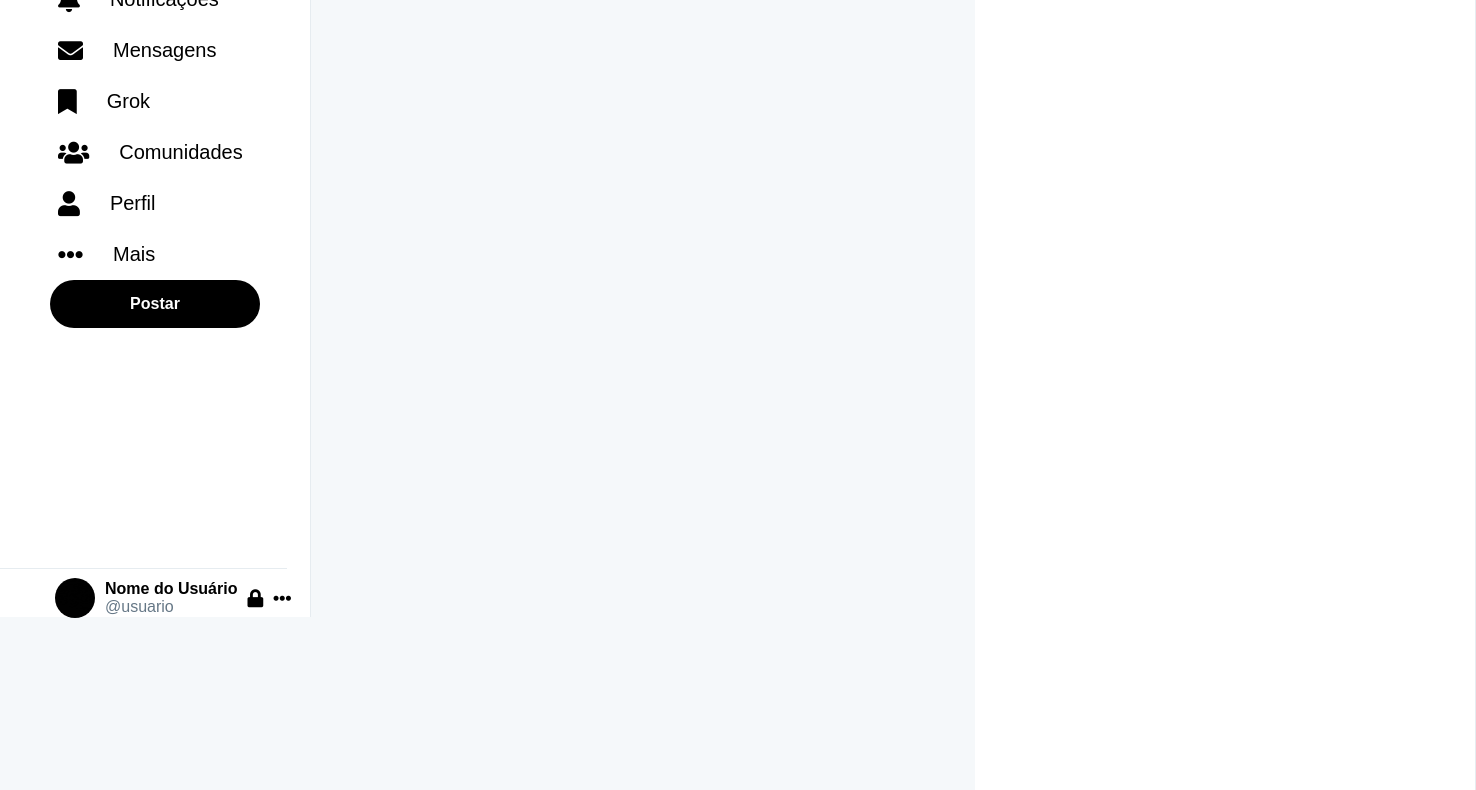
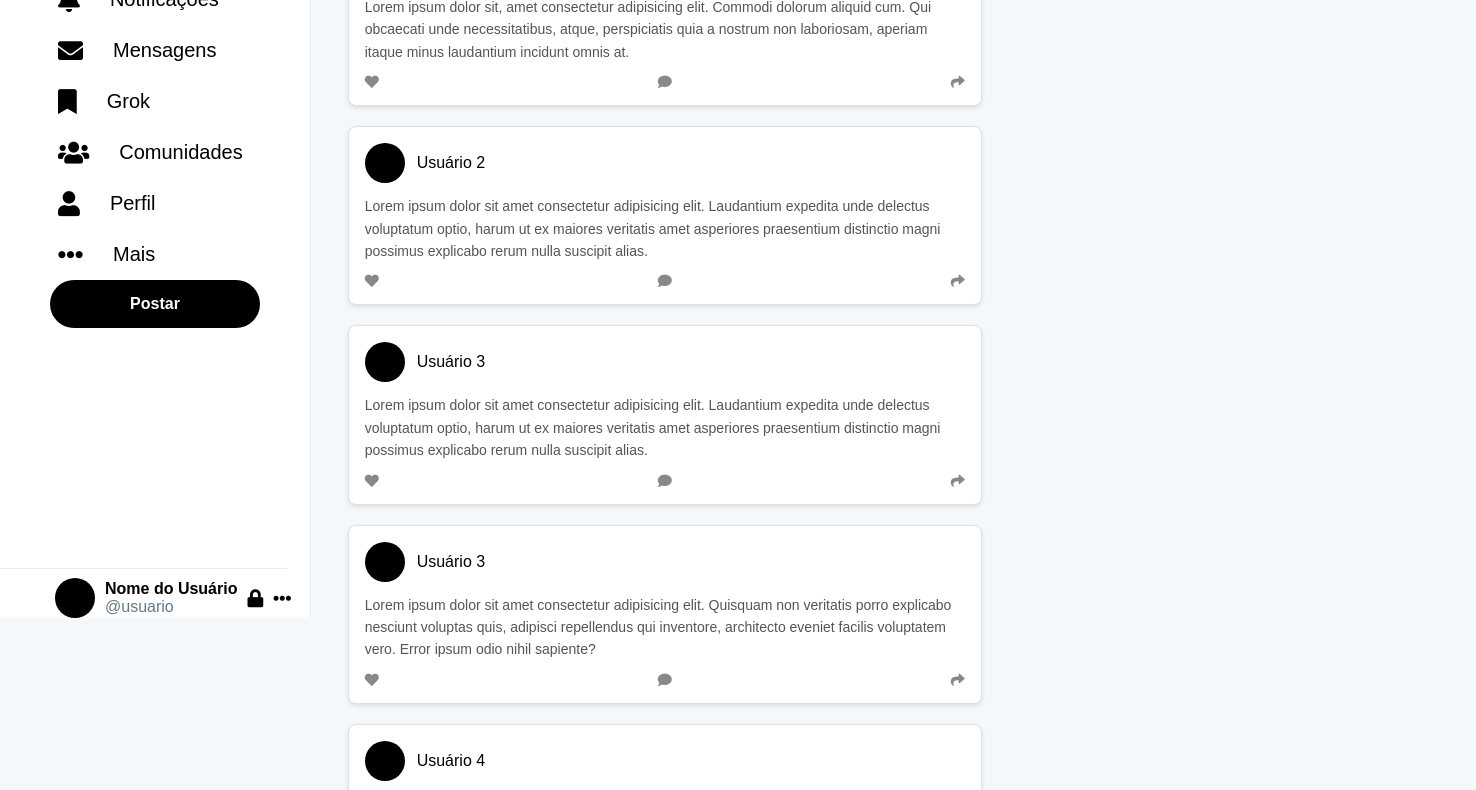
Before and after one commit to ThaisKheyla/x-social-ui, a plain HTML site: page index.html in a window 1280 px wide. Shown: the part 193-983 px from the top of the page, 1476 px wide, since content can reach past the window. Drawn offline with Linux system fonts and the light colour scheme.

Commit message:
cards simulando os posts na página inicial

```diff
--- a/css/style.css
+++ b/css/style.css
@@ -9,8 +9,6 @@ body {
     font-family: Arial, sans-serif;
     margin: 0;
     background-color: #f5f8fa;
-    width: 100%;
-    height: 100%;
 }
 
 .sidebar {
@@ -27,7 +25,7 @@ body {
     padding-top: 10px;
 }
 .sidebar-direita{
-    height: 1000vh;
+    height: 97vh;
     width: 500px;
     top: 0;
     margin-left:68.56%;
@@ -123,12 +121,10 @@ body {
     position: absolute;
     top: 0;
     left: 0;
-    width: 80%; /* Largura da linha */
+    width: 80%;
     border-top: 1px solid #e6ecf0;
 }
-.secao-usuario:hover {
-    background-color: #7575757a;
-}
+
 .user-avatar {
     width: 40px;
     height: 40px;
@@ -169,7 +165,15 @@ body {
 .conteudo {
     margin-left: 310px;
     padding: 0px;
-    height: 1000px;
+    height: 99vh;
+}
+.conteudo #teste{
+    top: 0;
+    background-color: #000000;
+    width: 506px;
+    margin-left: 310px;
+    padding: 0px;
+    height: 50vh;
 }
 
 .topo-menu {
@@ -239,3 +243,63 @@ body {
     background-color: #7575757a;
     border-radius: 100%;
 }
+
+/* Cards*/
+.posts {
+    margin-top: 80px;
+    padding: 20px;
+    width: 69%;
+}
+.card-post {
+    background-color: #ffffff;
+    border: 1px solid #e0e0e0;
+    border-radius: 8px;
+    box-shadow: 0 2px 4px rgba(0, 0, 0, 0.1);
+    margin: 20px auto;
+    padding: 16px;
+    width: 600px;
+    display: flex;
+    flex-direction: column;
+    gap: 12px;
+}
+
+.card-post .header {
+    display: flex;
+    align-items: center;
+    gap: 12px;
+}
+
+.card-post .header img {
+    width: 40px;
+    height: 40px;
+    border-radius: 50%;
+}
+
+.card-post .header .username {
+    font-size: 16px;
+    font-weight: bold;
+    color: #333333;
+}
+
+.card-post .content {
+    font-size: 14px;
+    color: #555555;
+    line-height: 1.6;
+}
+
+.card-post .footer {
+    display: flex;
+    justify-content: space-between;
+    align-items: center;
+    font-size: 14px;
+    color: #888888;
+}
+
+.card-post .footer i {
+    cursor: pointer;
+    transition: color 0.2s;
+}
+
+.card-post .footer i:hover {
+    color: #000000;
+}
--- a/index.html
+++ b/index.html
@@ -22,7 +22,6 @@
             <li><a href="#"><i class="fa fa-users"></i>Comunidades</a></li>
             <li><a href="#"><i class="fas fa-user"></i>Perfil</a></li>
             <li><a href="#"><i class="fas fa-ellipsis-h"></i>Mais</a></li>
-
         </ul>
         <button class="postar">Postar</button>
 
@@ -44,14 +43,86 @@
             <button class="tab-conteudo active">Para Você</button>
             <button class="tab-conteudo">Seguindo</button>
             <i class="fas fa-cog"></i>
-
-    </div>
-    <nav class="sidebar-direita">
-        <h1>teste</h1>
-    </nav>
-
         </div>
 
+        <!-- Cards dos posts -->
+        <div class="posts">
+            <div class="card-post">
+                <div class="header">
+                    <img src="./img/icone.jpg" alt="Foto de perfil">
+                    <span class="Nome-user">Usuário 1</span>
+                </div>
+                <div class="content">
+                    Lorem ipsum dolor sit, amet consectetur adipisicing elit. Commodi dolorum aliquid cum. Qui obcaecati unde necessitatibus, atque, perspiciatis quia a nostrum non laboriosam, aperiam itaque minus laudantium incidunt omnis at.
+                </div>
+                <div class="footer">
+                    <i class="fas fa-heart"></i>
+                    <i class="fas fa-comment"></i>
+                    <i class="fas fa-share"></i>
+                </div>
+            </div>
 
+            <div class="card-post">
+                <div class="header">
+                    <img src="./img/icone.jpg" alt="Foto de perfil">
+                    <span class="Nome-user">Usuário 2</span>
+                </div>
+                <div class="content">
+                    Lorem ipsum dolor sit amet consectetur adipisicing elit. Laudantium expedita unde delectus voluptatum optio, harum ut ex maiores veritatis amet asperiores praesentium distinctio magni possimus explicabo rerum nulla suscipit alias.
+                </div>
+                <div class="footer">
+                    <i class="fas fa-heart"></i>
+                    <i class="fas fa-comment"></i>
+                    <i class="fas fa-share"></i>
+                </div>
+            </div>
+
+            <div class="card-post">
+                <div class="header">
+                    <img src="./img/icone.jpg" alt="Foto de perfil">
+                    <span class="Nome-user">Usuário 3</span>
+                </div>
+                <div class="content">
+                    Lorem ipsum dolor sit amet consectetur adipisicing elit. Laudantium expedita unde delectus voluptatum optio, harum ut ex maiores veritatis amet asperiores praesentium distinctio magni possimus explicabo rerum nulla suscipit alias.
+                </div>
+                <div class="footer">
+                    <i class="fas fa-heart"></i>
+                    <i class="fas fa-comment"></i>
+                    <i class="fas fa-share"></i>
+                </div>
+            </div>
+
+            <div class="card-post">
+                <div class="header">
+                    <img src="./img/icone.jpg" alt="Foto de perfil">
+                    <span class="Nome-user">Usuário 3</span>
+                </div>
+                <div class="content">
+                    Lorem ipsum dolor sit amet consectetur adipisicing elit. Quisquam non veritatis porro explicabo nesciunt voluptas quis, adipisci repellendus qui inventore, architecto eveniet facilis voluptatem vero. Error ipsum odio nihil sapiente?
+                </div>
+                <div class="footer">
+                    <i class="fas fa-heart"></i>
+                    <i class="fas fa-comment"></i>
+                    <i class="fas fa-share"></i>
+                </div>
+            </div>
+
+            <div class="card-post">
+                <div class="header">
+                    <img src="./img/icone.jpg" alt="Foto de perfil">
+                    <span class="Nome-user">Usuário 4</span>
+                </div>
+                <div class="content">
+                    Lorem ipsum dolor sit amet consectetur adipisicing elit. Laudantium expedita unde delectus voluptatum optio, harum ut ex maiores veritatis amet asperiores praesentium distinctio magni possimus explicabo rerum nulla suscipit alias.
+                    <img src="./img/iconeSemFundo.png" alt="Imagem">
+                </div>
+                <div class="footer">
+                    <i class="fas fa-heart"></i>
+                    <i class="fas fa-comment"></i>
+                    <i class="fas fa-share"></i>
+                </div>
+            </div>
+        </div>
+    </div>
 </body>
 </html>
```
Also changed, not shown: img/gatenho1.jpeg (added), img/gatenho2.jpeg (added), img/gatenho3.jpeg (added), 1 other file. Lines whose indentation alone changed are shown as unchanged.
